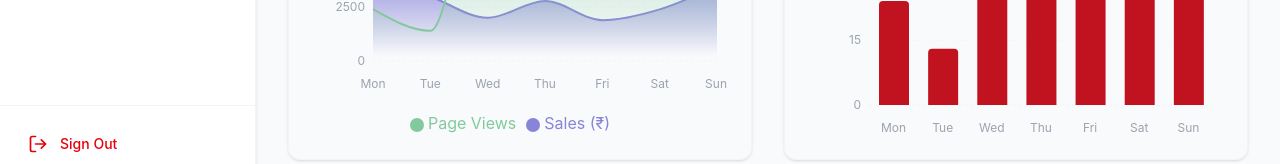
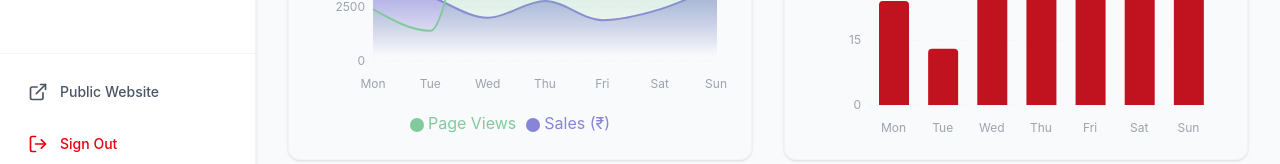
Before and after one commit to ganeshgangupam/TAARA, a React (Vite) app: page /admin/dashboard in a window 1280 px wide. Shown: the part 618-782 px from the top of the page. Built offline with nearby package versions, Linux system fonts and the light colour scheme; sample sign-in values are in the browser's storage.

Commit message:
feat: add navigation links to homepage buttons and admin sidebar
- Wrap homepage CTA buttons with Link components to direct to /collections
- Add "Public Website" link to admin sidebar for easy access to public site
- Adjust logout button spacing to accommodate new link

```diff
--- a/src/components/admin/AdminSidebar.jsx
+++ b/src/components/admin/AdminSidebar.jsx
@@ -1,7 +1,8 @@
 import React from 'react';
-import { LayoutDashboard, Package, ShoppingBag, Users, LogOut, ChevronLeft, ChevronRight, Star } from 'lucide-react';
+import { LayoutDashboard, Package, ShoppingBag, Users, LogOut, ChevronLeft, ChevronRight, Star, ExternalLink } from 'lucide-react';
 import { cn } from '@/lib/utils';
 import { motion } from 'framer-motion';
+import { Link } from 'react-router-dom';
 
 const AdminSidebar = ({ activeTab, setActiveTab, isCollapsed, setIsCollapsed, handleLogout }) => {
   const tabs = [
@@ -89,10 +90,19 @@ const AdminSidebar = ({ activeTab, setActiveTab, isCollapsed, setIsCollapsed, ha
           </button>
         ) : null}
 
+        <Link to="/" className={cn(
+            "w-full flex items-center gap-3 px-3 py-3 text-sm font-medium text-gray-600 rounded-lg hover:bg-gray-50 transition-colors",
+            isCollapsed && "justify-center"
+          )}
+          title={isCollapsed ? "Public Website" : undefined}>
+          <ExternalLink className="w-5 h-5 flex-shrink-0" />
+          {!isCollapsed && <span>Public Website</span>}
+        </Link>
+
         <button
           onClick={handleLogout}
           className={cn(
-            "w-full flex items-center gap-3 px-3 py-3 text-sm font-medium text-red-600 rounded-lg hover:bg-red-50 transition-colors",
+            "w-full flex items-center gap-3 px-3 py-3 text-sm font-medium text-red-600 rounded-lg hover:bg-red-50 transition-colors mt-2",
             isCollapsed && "justify-center"
           )}
           title={isCollapsed ? "Sign Out" : undefined}
--- a/src/pages/Home.jsx
+++ b/src/pages/Home.jsx
@@ -32,12 +32,16 @@ const Home = () => {
               Experience the art of fashion with our premium selection.
             </p>
             <div className="flex flex-col sm:flex-row gap-4 pt-6">
+              <Link to="/collections">
                 <Button size="lg" className="bg-brand-charcoal hover:bg-black text-white px-10 h-14 text-base rounded-full shadow-lg hover:shadow-xl transition-all">
                   Explore Collection
                 </Button>
+              </Link>
+              <Link to="/collections">
                 <Button size="lg" variant="outline" className="h-14 px-8 text-base rounded-full border-gray-300 hover:border-brand-charcoal group">
                   Shop New Arrivals <ArrowRight className="ml-2 w-4 h-4 group-hover:translate-x-1 transition-transform" />
                 </Button>
+              </Link>
             </div>
           </motion.div>
 
```
Lines whose indentation alone changed are shown as unchanged.
